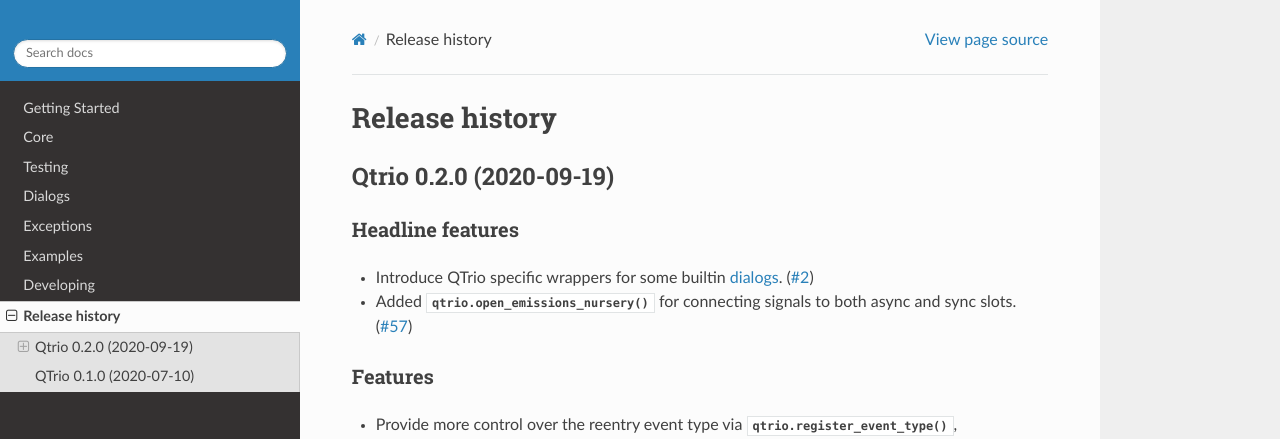
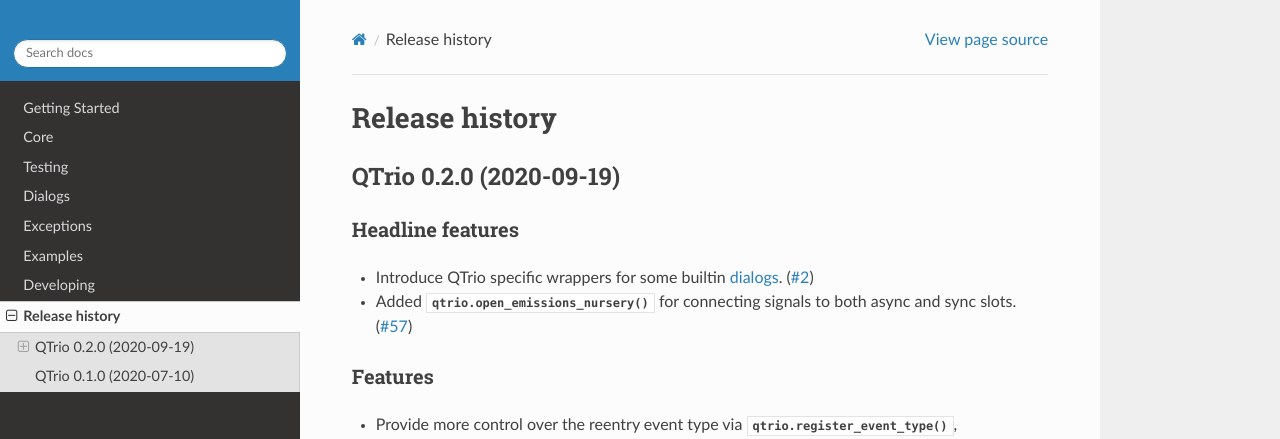
Before and after one commit to altendky/qtrio, a Sphinx documentation site: the page built from docs/source/history.rst, in a window 1280 px wide and 1395 px high. Shown: the top 439 px of the window. Built offline with Sphinx 7.4.7 and the Read the Docs theme 2.0.0, drawn with Linux system fonts in a browser that asks for light colours; the version number could not be read and is left out.

```diff
--- a/docs/source/history.rst
+++ b/docs/source/history.rst
@@ -5,7 +5,7 @@ Release history
 
 .. towncrier release notes start
 
-Qtrio 0.2.0 (2020-09-19)
+QTrio 0.2.0 (2020-09-19)
 ------------------------
 
 Headline features
```
